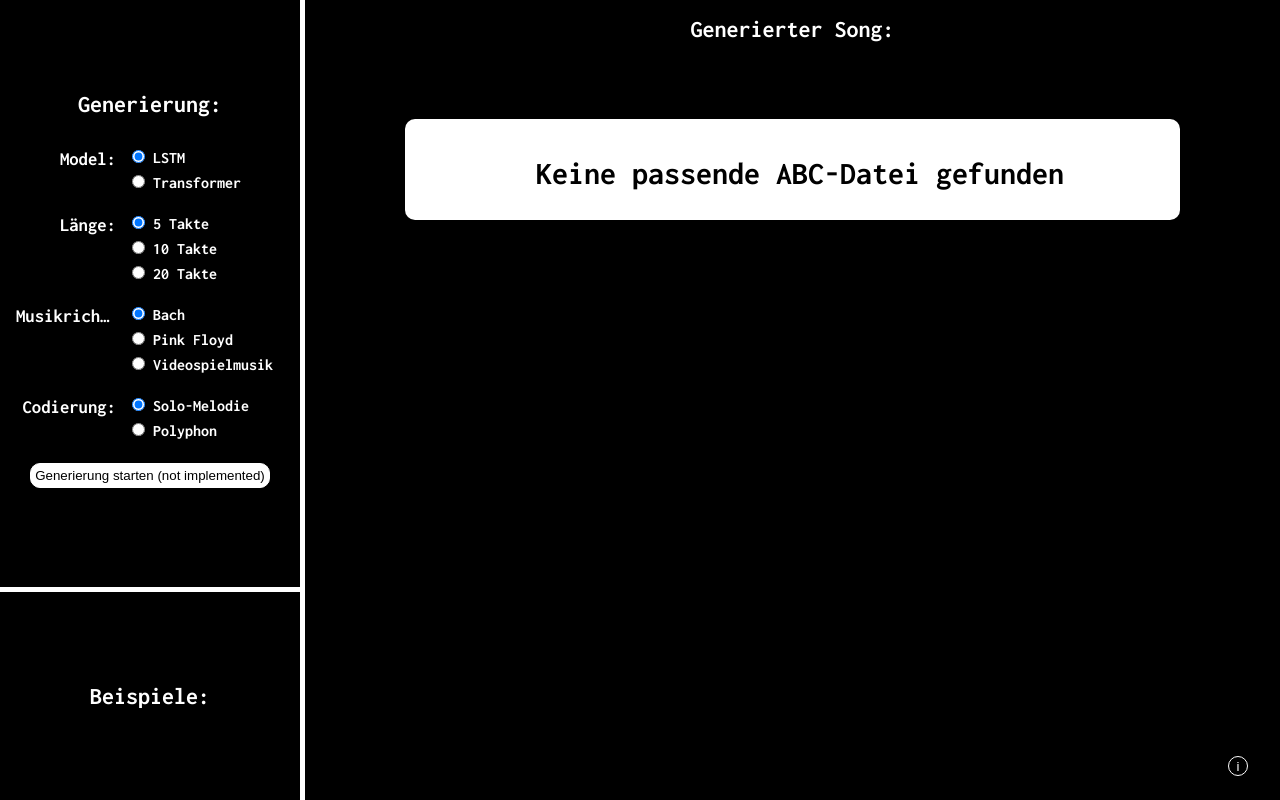
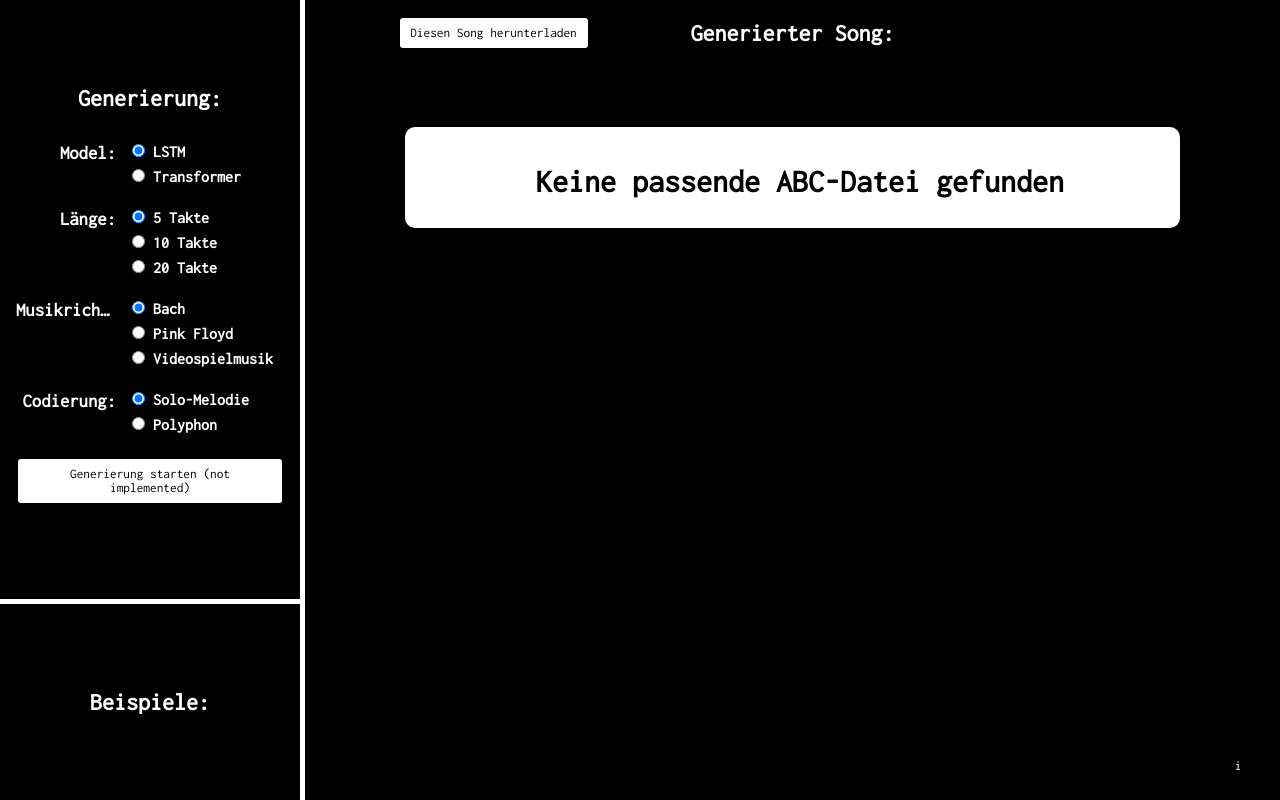
Before and after one commit to DHBW-FN-TIT20/Komposition-eines-Musikstuecks-mittels-Neuronaler-Netze, a Flask app: page /1 in a window 1280 px wide. Run offline with Flask 2, Linux system fonts and the light colour scheme; parts of the project's set-up code (start-up, migrations or seed data) failed here and were passed over.

Commit message:
added download button, fixed global button styling

```diff
--- a/flask-webapp/static/style.css
+++ b/flask-webapp/static/style.css
@@ -1,8 +1,9 @@
-@import url('https://fonts.googleapis.com/css2?family=Inconsolata:wght@700&display=swap');
+@import url('https://fonts.googleapis.com/css2?family=Inconsolata&display=swap');
 
 * {
     margin: 0;
     padding: 0;
+    font-family: 'Inconsolata', sans-serif;
 }
 
 html {
@@ -12,18 +13,22 @@ html {
 body {
     background-color: #000;
     color: #fff;
-    font-family: 'Inconsolata', sans-serif;
+    font-weight: bold;
     display: grid;
     grid-template-columns: 400px 5px calc(100% - 405px);
     height: 100%;
 }
 
 button {
-    padding: 4px;
+    padding: 8px 10px;
     cursor: pointer;
     background: #fff;
-    border: solid 1px #fff;
-    border-radius: 10px;
+    border: solid 2px #000;
+    border-radius: 5px;
+}
+
+button:hover {
+    border: solid 2px #fff;
 }
 
 button:active {
@@ -51,6 +56,22 @@ button:active {
     width: fit-content;
 }
 
+#song-header {
+    position: relative;
+    text-align: center;
+}
+
+#download-current-midi {
+    width: 192px;
+    position: absolute;
+    left: 0;
+}
+
+#download-current-midi a {
+    color: #000;
+    text-decoration: none;
+}
+
 /* Classes */
 .center {
     display: flex;
@@ -58,8 +79,14 @@ button:active {
     margin-right: auto;
 }
 
-.text-center {
-    text-align: center;
+.flex-center {
+    display: flex;
+    align-items: center;
+    justify-content: center;
+}
+
+.h-34 {
+    height: 34px;
 }
 
 .max-100 {
@@ -259,6 +286,7 @@ midi-visualizer svg rect.note.active {
     padding: 0;
     background: #000;
     color: #fff;
+    border-radius: 10px;
 }
 
 #toggleLinks:hover {
--- a/flask-webapp/templates/index.html
+++ b/flask-webapp/templates/index.html
@@ -44,13 +44,18 @@
 
     <div id="main" class="pad-16">
         <div class="max-100">
+            {% set downloadable = False %}
             {% if midi %}
-                {% set header = 'Generierter Song' %}
+                {% set header = 'Generierter Song:' %}
+                {% set downloadable = True %}
             {% else %}
                 {% set midi = 'Zelda' %}
                 {% set header = 'Beispiel' %}
             {% endif %}
-            <h2 id="abc-file-location" class="text-center bottom-16" abcfilelocation="{{ url_for('static', filename='abc') }}/{{ midi|e }}.abc">{{ header }}:</h2>
+            <div id="song-header" class="bottom-16 min-790">
+                {% if downloadable %}<button id="download-current-midi" class="h-34"><a href="{{ url_for('static', filename='midi') }}/{{ midi|e }}.mid" target="_blank">Diesen Song herunterladen</a></button>{% endif %}
+                <h2 id="abc-file-location" class="flex-center h-34" abcfilelocation="{{ url_for('static', filename='abc') }}/{{ midi|e }}.abc">{{ header }}</h2>
+            </div>
             <div class="min-790">
                 <midi-player id="midi-player" src="{{ url_for('static', filename='midi') }}/{{ midi|e }}.mid" sound-font visualizer="#piano-roll-visualizer"></midi-player>
                 <midi-visualizer id="piano-roll-visualizer" type="piano-roll" src="{{ url_for('static', filename='midi') }}/{{ midi|e }}.mid"></midi-visualizer>
```
Also changed, not shown: flask-webapp/static/script.js (+11 -15 lines).
